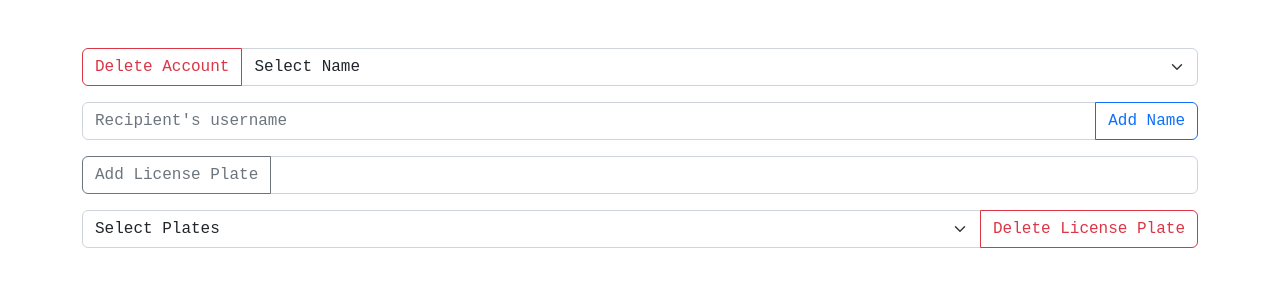
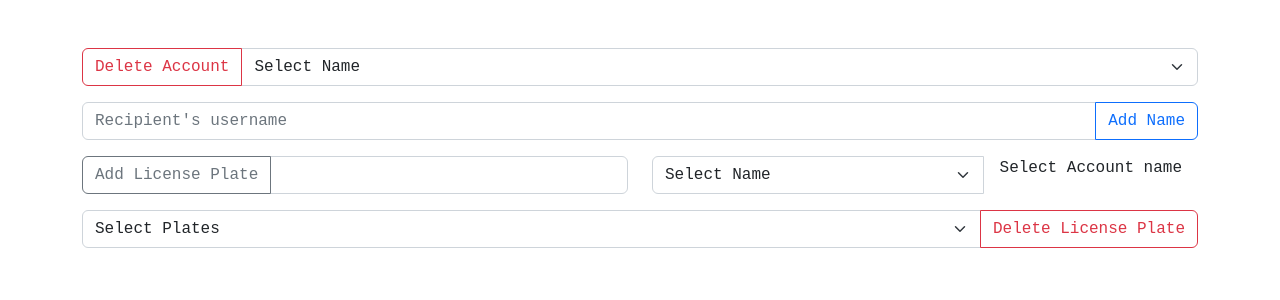
Before and after one commit to suphasonnuk/iot_proj, a Flask app: page /edit/ in a window 1280 px wide. Shown: the part 56-356 px from the top of the page. Run offline with Flask 2, Linux system fonts and the light colour scheme; data that the repository does not hold is empty.

Commit message:
change: admin_edit

```diff
--- a/main.py
+++ b/main.py
@@ -133,6 +133,14 @@ def home():
 @app.route('/edit/' , methods = ['POST' , 'GET'])
 def edit():
     all_users,all_plates = get_all_data()
+    if request.method == "POST":
+        print(request.form.get("button-name"))
+        print(request.form.get("add_name"))
+        print(request.form.get("button_license"))
+        print(request.form.get("plate_delete"))
+
+        print(">>>>>>>>>>>>>>>>>>>>>>>>")
+        print(request.form.get("button-name-license"))
     return render_template("admin_edit.html" , personal = all_users, _plates = all_plates)
 
 
--- a/templates/admin_edit.html
+++ b/templates/admin_edit.html
@@ -2,34 +2,57 @@
 
 
 {% block content %}
+<form method="POST" , action = "/edit/" , name = "admin_form" , id = "admin_form">
 <div class="container-lg mt-5">
     <div class="input-group mb-3">
-        <button class="btn btn-outline-danger" type="button" id="button-addon1">Delete Account</button>
+        <button class="btn btn-outline-danger" type="submit" id="button-delete">Delete Account</button>
 
 
-        <select class="form-select" aria-label="Default select example">
+        <select class="form-select" aria-label="Default select example" name = "button-name" id = "button-name">
             <option selected>Select Name</option>
             {%for data in personal%}
 
-            <option value="1">{{data[1]}}</option>
+            <option value="{{data[1]}}">{{data[1]}}</option>
 
             {%endfor%}
 
           </select>
       </div>
 
+
       <div class="input-group mb-3">
-        <input type="text" class="form-control" placeholder="Recipient's username" aria-label="Recipient's username" aria-describedby="button-addon2">
-        <button class="btn btn-outline-primary" type="button" id="button-addon2">Add Name</button>
+        <input name= "add_name" id= "add_name" type="text" class="form-control" placeholder="Recipient's username" aria-label="Recipient's username" aria-describedby="button-addon2">
+        <button class="btn btn-outline-primary" type="submit" id="button-addon2">Add Name</button>
       </div>
 
-      <div class="input-group mb-3">
-        <button class="btn btn-outline-secondary" type="button">Add License Plate</button>
-        <input type="text" class="form-control" placeholder="" aria-label="Example text with two button addons">
+      <div class="row">
+
+        <div class="input-group mb-3 col">
+          <button class="btn btn-outline-secondary" type="submit">Add License Plate</button>
+          <input name = "button_license" id = "button_license" type="text" class="form-control" placeholder="" aria-label="Example text with two button addons">
+        </div>
+
+        <div class="input-group mb-3 col">
+
+
+          <select class="form-select" aria-label="Default select example" name = "button-name-license" id = "button-name-license">
+              <option selected>Select Name</option>
+              {%for data in personal%}
+
+              <option value="{{data[1]}}">{{data[1]}}</option>
+
+              {%endfor%}
+
+            </select>
+            <label class="mx-3" id="button-delete">Select Account name</label>
+        </div>
+
       </div>
 
+
+
       <div class="input-group">
-        <select class="form-select" aria-label="Default select example">
+        <select class="form-select" aria-label="Default select example" name = "plate_delete" id = "plate_delete">
             <option selected>Select Plates</option>
             {%for data in _plates%}
 
@@ -38,7 +61,8 @@
             {%endfor%}
 
           </select>
-        <button class="btn btn-outline-danger" type="button">Delete License Plate</button>
+        <button class="btn btn-outline-danger" type="submit">Delete License Plate</button>
       </div>
 </div>
+</form>
 {% endblock %}
```
